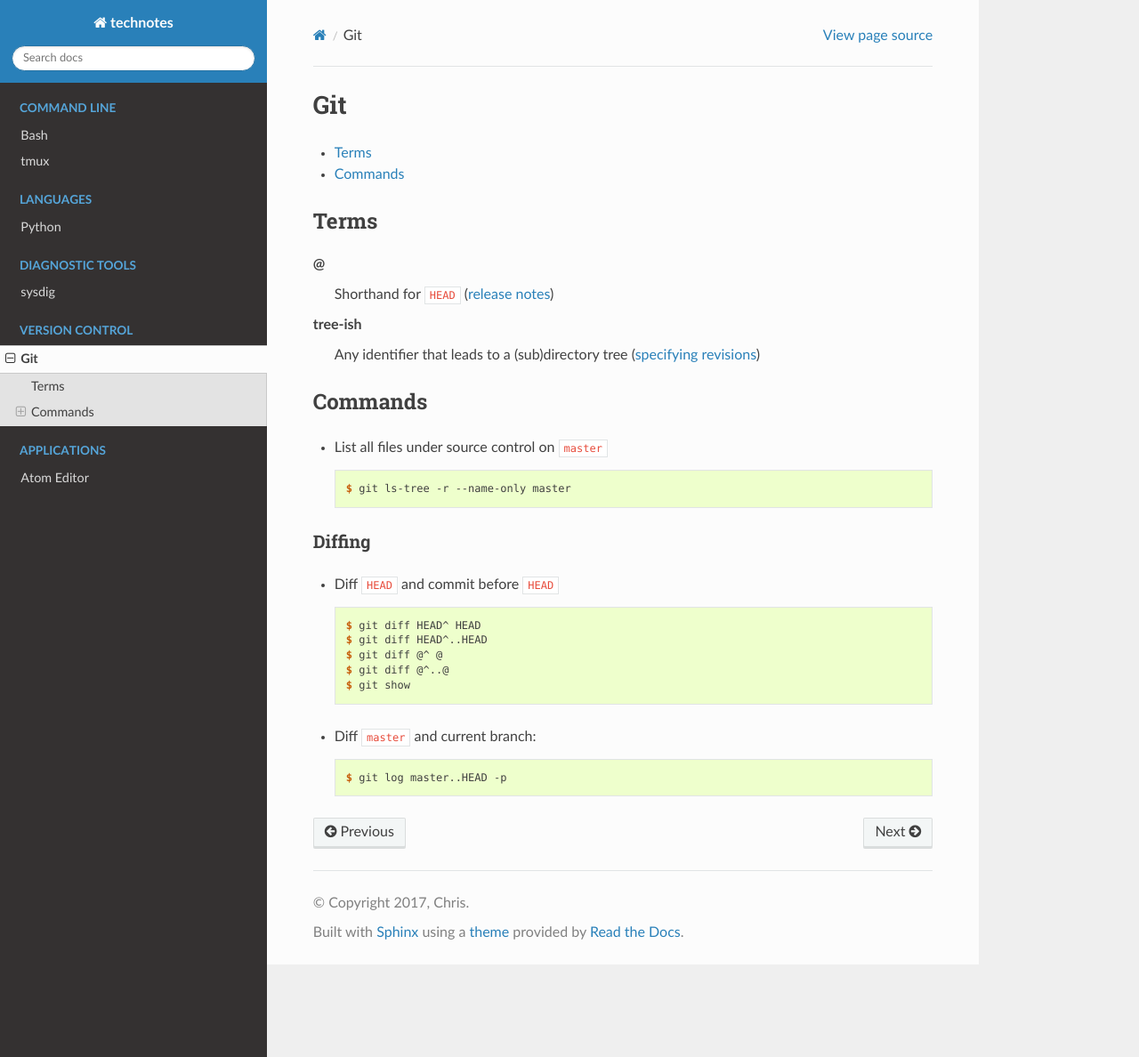
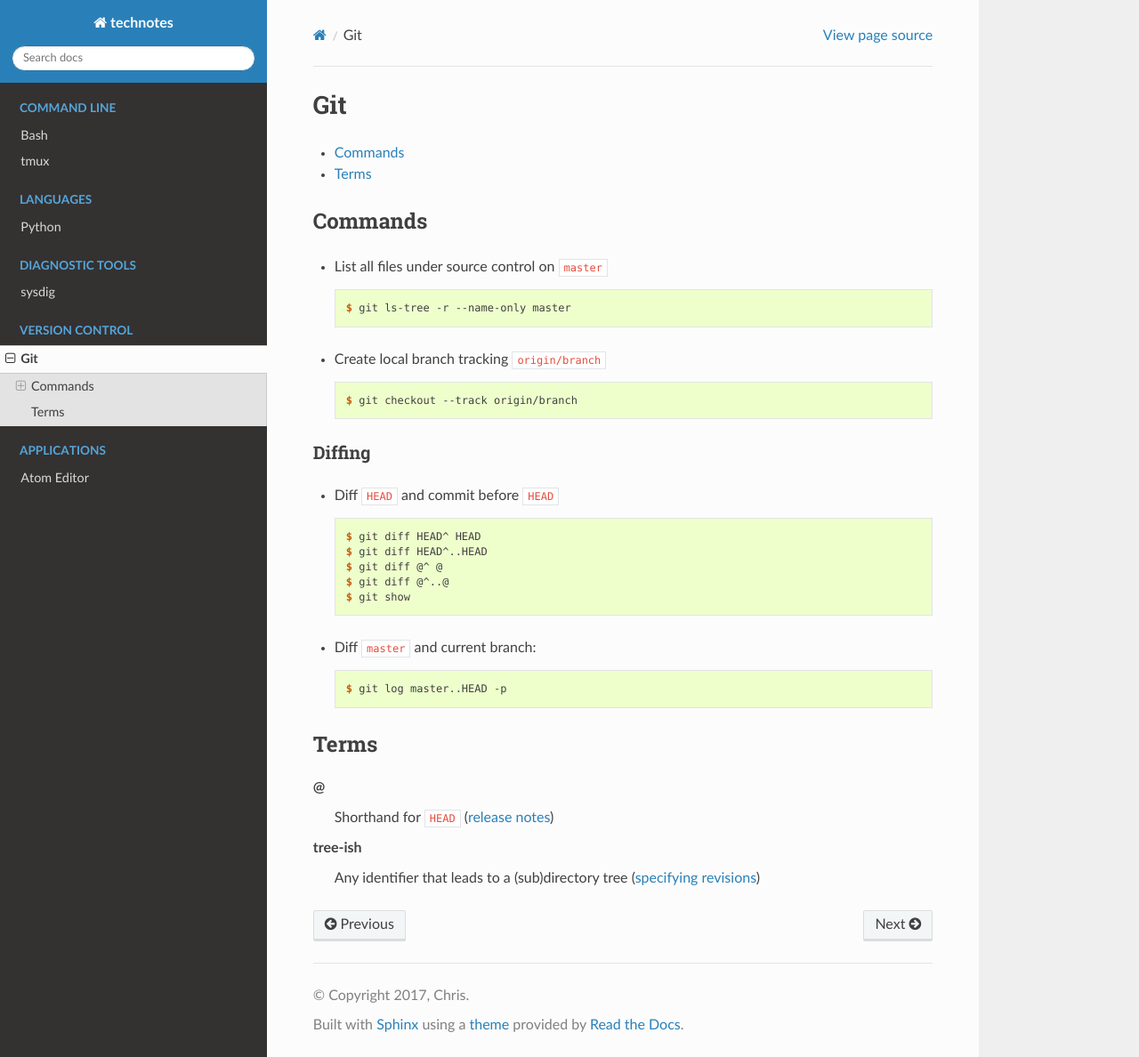
Before and after one commit to heterotopian/technotes, a Sphinx documentation site: the page built from source/git.rst, in a window 1280 px wide and 1188 px high. Shown: the whole window at 89% size. Built offline with Sphinx 7.4.7 and the Read the Docs theme 2.0.0, drawn with Linux system fonts in a browser that asks for light colours.

Commit message:
Minor changes

```diff
--- a/source/git.rst
+++ b/source/git.rst
@@ -10,24 +10,17 @@ Git
     :local:
     :depth: 1
 
-Terms
-=====
-
-@
-    Shorthand for |HEAD|
-    (`release notes <https://github.com/git/git/blob/v1.8.5/Documentation/RelNotes/1.8.5.txt#L100-101>`_)
-
-tree-ish
-    Any identifier that leads to a (sub)directory tree
-    (`specifying revisions <https://www.kernel.org/pub/software/scm/git/docs/gitrevisions.html#_specifying_revisions>`_)
-
-
 Commands
 ========
 
 - List all files under source control on |master| ::
 
     $ git ls-tree -r --name-only master
+
+- Create local branch tracking ``origin/branch`` ::
+
+    $ git checkout --track origin/branch
+
 
 Diffing
 -------
```
Also changed, not shown: other parts of source/git.rst (+11 -0 lines).
